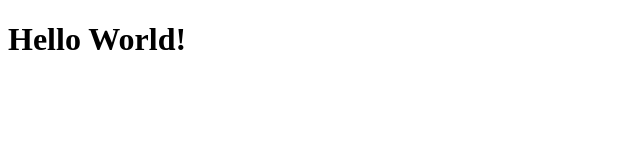
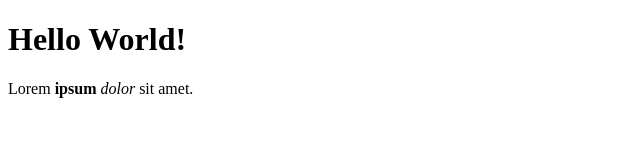
Before and after one commit to VACostin/git_test, a plain HTML site: page FirstWebpage/index.html in a window 1280 px wide. Shown: the whole page, without its empty margins (0-640 px from the left). Drawn offline with Linux system fonts and the light colour scheme.

Commit message:
Used bold&italics and comments

```diff
--- a/FirstWebpage/index.html
+++ b/FirstWebpage/index.html
@@ -7,5 +7,7 @@
     </head>
     <body>
         <h1>Hello World!</h1>
+        <p>Lorem <strong>ipsum</strong> <em>dolor</em> sit amet.</p>
+        <!-- Random comment-->
     </body>
 </html>
```
